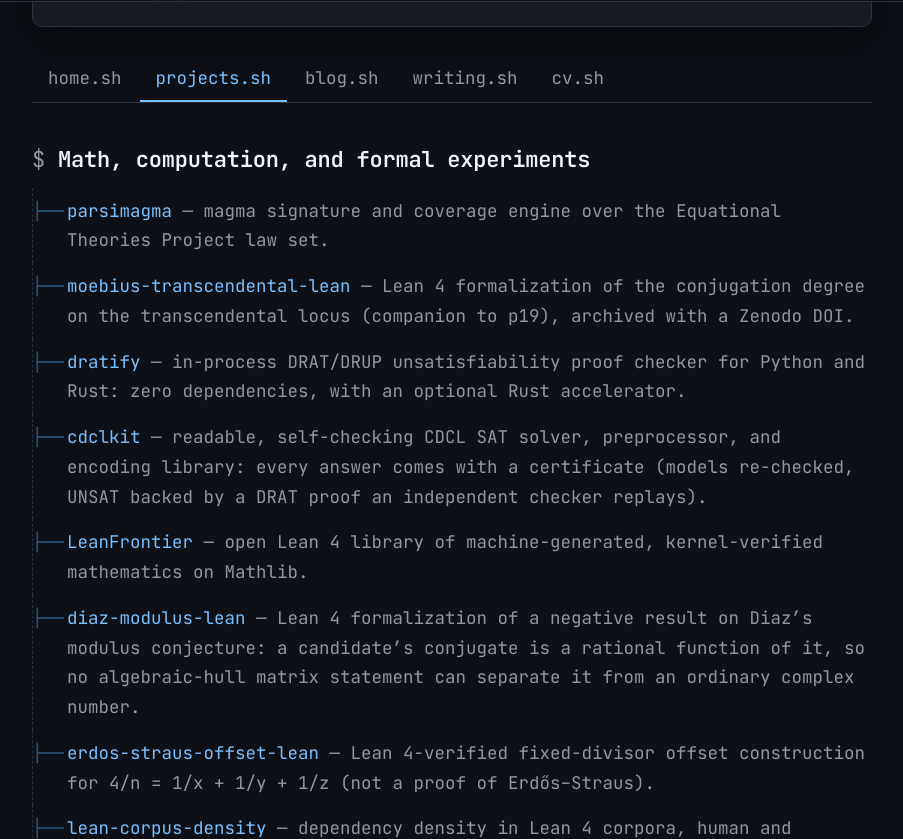
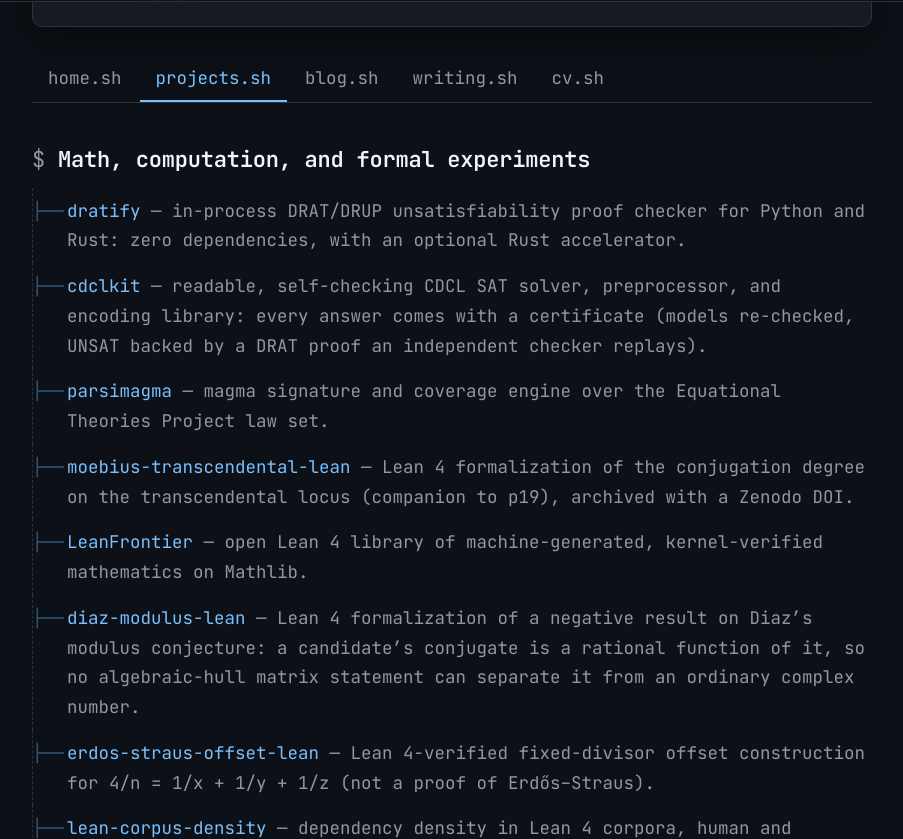
Before and after one commit to carlok/carlok.github.io, a Jekyll site: the page built from projects.md, in a window 1280 px wide and 900 px high, scrolled down 344 px, cut to the strip 61-900 px from the top of the window. Shown: the whole strip, without its empty margins (188-1091 px from the left). Built offline with Jekyll 4.4.1, drawn with Linux system fonts in a browser that asks for light colours.

```diff
--- a/projects.md
+++ b/projects.md
@@ -30,10 +30,10 @@ permalink: /projects/
 
 ## Math, computation, and formal experiments
 
+- [dratify](https://github.com/carlok/dratify) — in-process DRAT/DRUP unsatisfiability proof checker for Python and Rust: zero dependencies, with an optional Rust accelerator.
+- [cdclkit](https://github.com/carlok/cdclkit) — readable, self-checking CDCL SAT solver, preprocessor, and encoding library: every answer comes with a certificate (models re-checked, UNSAT backed by a DRAT proof an independent checker replays).
 - [parsimagma](https://github.com/carlok/parsimagma) — magma signature and coverage engine over the Equational Theories Project law set.
 - [moebius-transcendental-lean](https://github.com/carlok/moebius-transcendental-lean) — Lean 4 formalization of the conjugation degree on the transcendental locus (companion to p19), archived with a Zenodo DOI.
-- [dratify](https://github.com/carlok/dratify) — in-process DRAT/DRUP unsatisfiability proof checker for Python and Rust: zero dependencies, with an optional Rust accelerator.
-- [cdclkit](https://github.com/carlok/cdclkit) — readable, self-checking CDCL SAT solver, preprocessor, and encoding library: every answer comes with a certificate (models re-checked, UNSAT backed by a DRAT proof an independent checker replays).
 - [LeanFrontier](https://carlok.github.io/LeanFrontier/) — open Lean 4 library of machine-generated, kernel-verified mathematics on Mathlib.
 - [diaz-modulus-lean](https://github.com/carlok/diaz-modulus-lean) — Lean 4 formalization of a negative result on Diaz's modulus conjecture: a candidate's conjugate is a rational function of it, so no algebraic-hull matrix statement can separate it from an ordinary complex number.
 - [erdos-straus-offset-lean](https://github.com/carlok/erdos-straus-offset-lean) — Lean 4-verified fixed-divisor offset construction for 4/n = 1/x + 1/y + 1/z (not a proof of Erdős–Straus).
```
